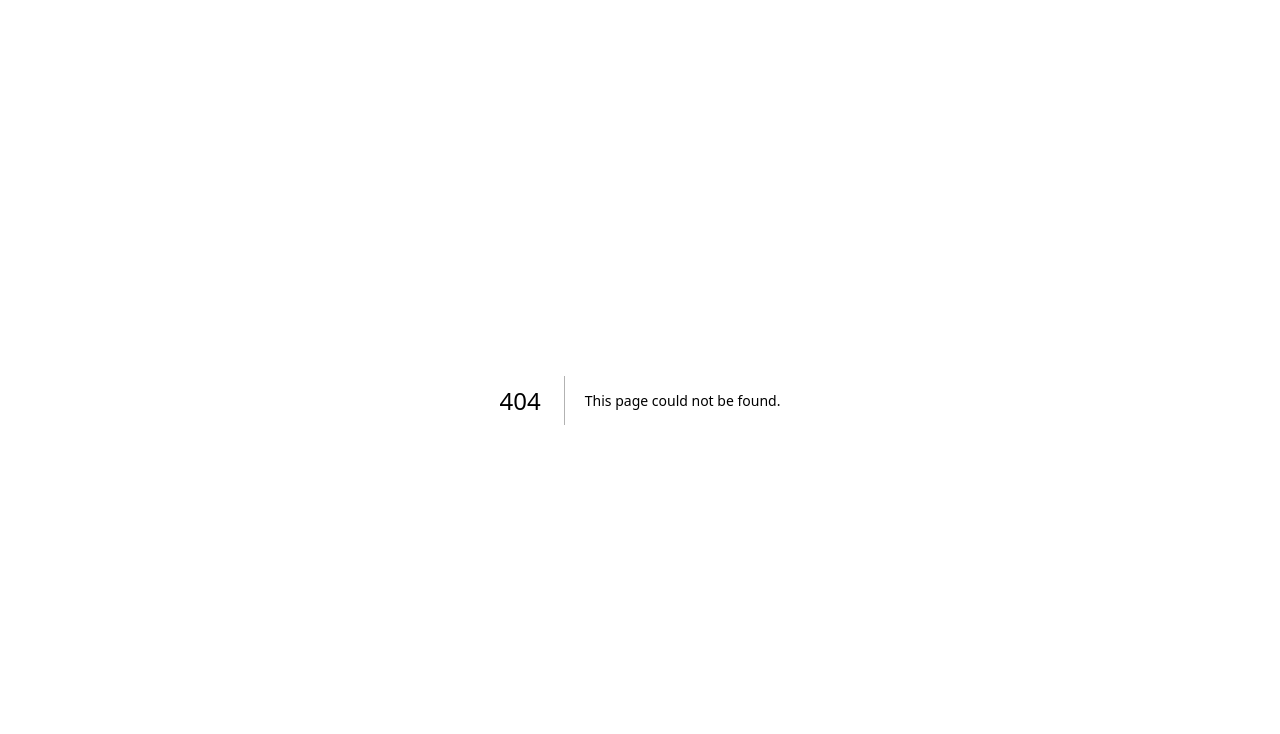
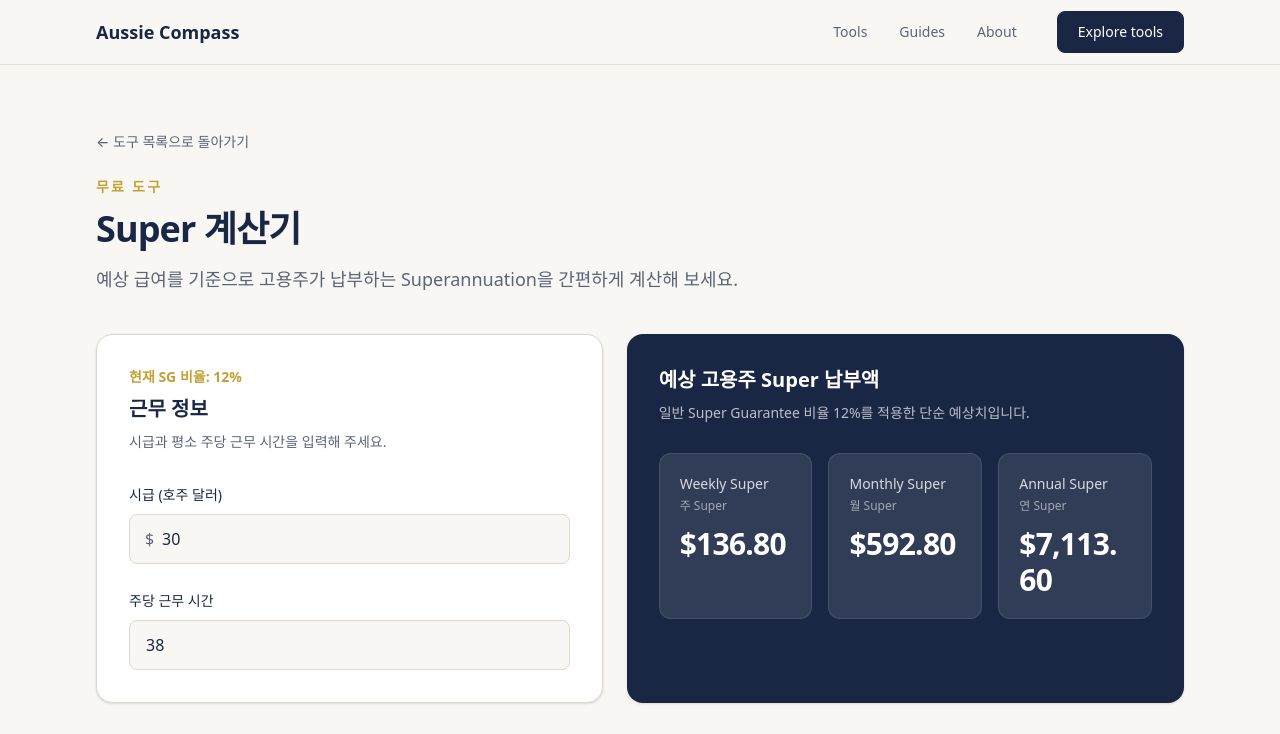
Before and after one commit to jelov219au/aussie-compass, a Next.js app: page /super-calculator in a window 1280 px wide. Before the commit this address had no page. Shown: the top 734 px of the page. Built offline with nearby package versions, Linux system fonts and the light colour scheme.

Commit message:
feat: add super calculator

```diff
--- /dev/null
+++ b/src/app/super-calculator/page.tsx
@@ -0,0 +1,54 @@
+import type { Metadata } from "next";
+import Link from "next/link";
+import { Header } from "@/components/layout/Header";
+import { Footer } from "@/components/layout/Footer";
+import { SuperCalculator } from "@/components/tools/SuperCalculator";
+import { Container } from "@/components/ui/Container";
+
+export const metadata: Metadata = {
+  title: "Super 계산기 | Aussie Compass",
+  description: "시급과 주당 근무 시간을 기준으로 고용주가 납부하는 예상 Super 금액을 계산해 보세요.",
+};
+
+export default function SuperCalculatorPage() {
+  return (
+    <>
+      <Header />
+      <main className="py-12 sm:py-16">
+        <Container>
+          <Link href="/#tools" className="inline-flex text-sm font-medium text-muted transition-colors hover:text-navy focus-visible:outline-none focus-visible:ring-2 focus-visible:ring-navy focus-visible:ring-offset-2">
+            &larr; 도구 목록으로 돌아가기
+          </Link>
+
+          <div className="mb-10 mt-6 max-w-2xl">
+            <p className="text-sm font-semibold uppercase tracking-[0.16em] text-gold">무료 도구</p>
+            <h1 className="mt-3 text-3xl font-semibold tracking-tight text-navy sm:text-4xl">Super 계산기</h1>
+            <p className="mt-4 text-base leading-relaxed text-muted sm:text-lg">
+              예상 급여를 기준으로 고용주가 납부하는 Superannuation을 간편하게 계산해 보세요.
+            </p>
+          </div>
+
+          <SuperCalculator />
+
+          <section className="mt-8 rounded-2xl border border-border bg-white p-6 sm:p-8">
+            <h2 className="text-xl font-semibold text-navy">계산 결과 안내</h2>
+            <p className="mt-3 max-w-3xl text-sm leading-7 text-muted sm:text-base">
+              이 계산기는 일반 Super Guarantee 비율 12%와 연간 52주 근무를 기준으로 한 예상치입니다.
+              실제 Super는 Ordinary Time Earnings, 고용 형태, 급여 구성 및 적용되는 상한에 따라 달라질 수 있습니다.
+              정확한 금액은 급여명세서 또는 고용주와 확인해 주세요.
+            </p>
+            <a
+              href="https://www.ato.gov.au/tax-rates-and-codes/key-superannuation-rates-and-thresholds/super-guarantee"
+              target="_blank"
+              rel="noreferrer"
+              className="mt-4 inline-flex text-sm font-semibold text-navy underline decoration-gold decoration-2 underline-offset-4"
+            >
+              ATO 공식 Super Guarantee 비율 확인
+            </a>
+          </section>
+        </Container>
+      </main>
+      <Footer />
+    </>
+  );
+}
--- a/src/components/sections/ToolsSection.tsx
+++ b/src/components/sections/ToolsSection.tsx
@@ -39,9 +39,9 @@ export function ToolsSection() {
                 <p className="mt-2 flex-1 text-sm leading-relaxed text-muted">
                   {tool.description}
                 </p>
-                {tool.id === "pay-calculator" ? (
+                {tool.status === "available" ? (
                   <Link
-                    href="/pay-calculator"
+                    href={`/${tool.id}`}
                     className="mt-5 inline-flex w-fit rounded-lg bg-navy px-4 py-2 text-sm font-medium text-white transition-colors hover:bg-navy-light focus-visible:outline-none focus-visible:ring-2 focus-visible:ring-navy focus-visible:ring-offset-2"
                   >
                     Open calculator
--- /dev/null
+++ b/src/components/tools/SuperCalculator.tsx
@@ -0,0 +1,117 @@
+"use client";
+
+import { useState } from "react";
+
+const SUPER_RATE = 0.12;
+const DEFAULT_HOURLY_RATE = "30";
+const DEFAULT_WEEKLY_HOURS = "38";
+
+const currencyFormatter = new Intl.NumberFormat("en-AU", {
+  style: "currency",
+  currency: "AUD",
+  minimumFractionDigits: 2,
+});
+
+function formatCurrency(amount: number) {
+  return currencyFormatter.format(amount);
+}
+
+export function SuperCalculator() {
+  const [hourlyRate, setHourlyRate] = useState(DEFAULT_HOURLY_RATE);
+  const [weeklyHours, setWeeklyHours] = useState(DEFAULT_WEEKLY_HOURS);
+
+  const hourlyRateNumber = Number(hourlyRate);
+  const weeklyHoursNumber = Number(weeklyHours);
+  const isValid =
+    hourlyRate.trim() !== "" &&
+    weeklyHours.trim() !== "" &&
+    Number.isFinite(hourlyRateNumber) &&
+    Number.isFinite(weeklyHoursNumber) &&
+    hourlyRateNumber > 0 &&
+    weeklyHoursNumber > 0 &&
+    weeklyHoursNumber <= 168;
+
+  const weeklyPay = hourlyRateNumber * weeklyHoursNumber;
+  const weeklySuper = weeklyPay * SUPER_RATE;
+  const annualSuper = weeklySuper * 52;
+  const monthlySuper = annualSuper / 12;
+
+  const results = [
+    { label: "Weekly Super", description: "주 Super", value: weeklySuper },
+    { label: "Monthly Super", description: "월 Super", value: monthlySuper },
+    { label: "Annual Super", description: "연 Super", value: annualSuper },
+  ];
+
+  return (
+    <div className="grid gap-6 lg:grid-cols-[1fr_1.1fr]">
+      <section className="rounded-2xl border border-border bg-white p-6 shadow-sm sm:p-8">
+        <div>
+          <p className="text-sm font-semibold text-gold">현재 SG 비율: 12%</p>
+          <h2 className="mt-2 text-xl font-semibold text-navy">근무 정보</h2>
+          <p className="mt-2 text-sm leading-relaxed text-muted">
+            시급과 평소 주당 근무 시간을 입력해 주세요.
+          </p>
+        </div>
+
+        <div className="mt-7 space-y-6">
+          <label className="block">
+            <span className="text-sm font-medium text-navy">시급 (호주 달러)</span>
+            <div className="relative mt-2">
+              <span className="pointer-events-none absolute inset-y-0 left-4 flex items-center text-muted">$</span>
+              <input
+                type="number"
+                min="0.01"
+                step="0.01"
+                inputMode="decimal"
+                value={hourlyRate}
+                onChange={(event) => setHourlyRate(event.target.value)}
+                className="w-full rounded-lg border border-border bg-background py-3 pl-8 pr-4 text-navy outline-none transition focus:border-navy focus:ring-2 focus:ring-navy/15"
+              />
+            </div>
+          </label>
+
+          <label className="block">
+            <span className="text-sm font-medium text-navy">주당 근무 시간</span>
+            <input
+              type="number"
+              min="0.5"
+              max="168"
+              step="0.5"
+              inputMode="decimal"
+              value={weeklyHours}
+              onChange={(event) => setWeeklyHours(event.target.value)}
+              className="mt-2 w-full rounded-lg border border-border bg-background px-4 py-3 text-navy outline-none transition focus:border-navy focus:ring-2 focus:ring-navy/15"
+            />
+          </label>
+        </div>
+      </section>
+
+      <section className="rounded-2xl bg-navy p-6 text-white shadow-sm sm:p-8" aria-live="polite">
+        <h2 className="text-xl font-semibold">예상 고용주 Super 납부액</h2>
+        <p className="mt-2 text-sm leading-relaxed text-white/70">
+          일반 Super Guarantee 비율 12%를 적용한 단순 예상치입니다.
+        </p>
+
+        {isValid ? (
+          <dl className="mt-7 grid gap-4 sm:grid-cols-3 lg:grid-cols-1 xl:grid-cols-3">
+            {results.map((result) => (
+              <div key={result.label} className="rounded-xl border border-white/10 bg-white/10 p-5">
+                <dt className="text-sm font-medium text-white/80">
+                  {result.label}
+                  <span className="mt-1 block text-xs font-normal text-white/55">{result.description}</span>
+                </dt>
+                <dd className="mt-3 break-words text-2xl font-semibold tracking-tight sm:text-3xl">
+                  {formatCurrency(result.value)}
+                </dd>
+              </div>
+            ))}
+          </dl>
+        ) : (
+          <div className="mt-7 rounded-xl bg-white/10 p-5 text-sm leading-relaxed">
+            0보다 큰 시급과 168시간 이하의 주당 근무 시간을 입력해 주세요.
+          </div>
+        )}
+      </section>
+    </div>
+  );
+}
--- a/src/data/tools.ts
+++ b/src/data/tools.ts
@@ -26,7 +26,7 @@ export const tools: Tool[] = [
     id: "super-calculator",
     name: "Super Calculator",
     description: "Estimate employer superannuation contributions.",
-    status: "comingSoon",
+    status: "available",
   },
   {
     id: "minimum-wage-guide",
```
Also changed, not shown: 1 other file (tests, documents, lock files or other folders).
